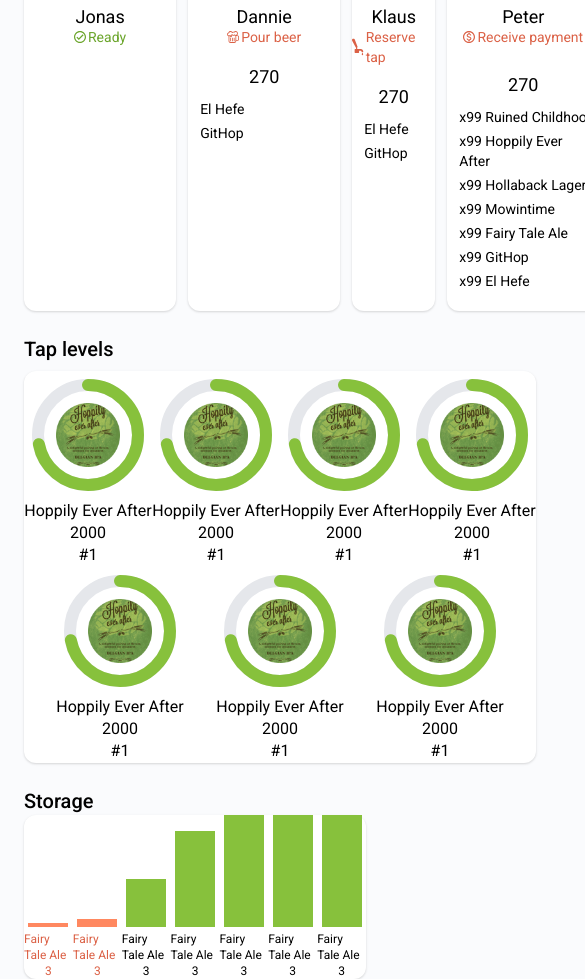
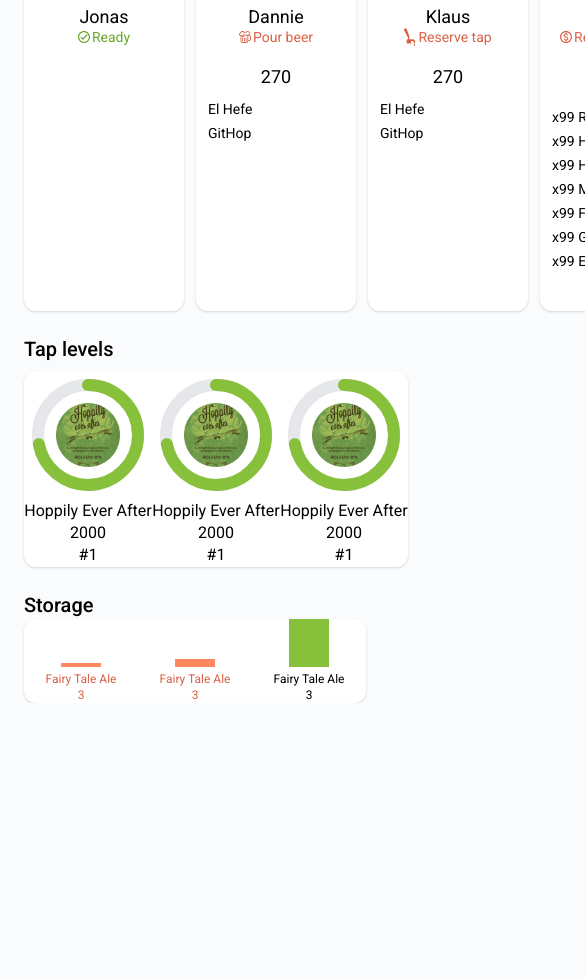
Before and after one commit to dasha-ria/foobar-dashboard-v2, a website built with Vite: page index.html in a window 390 px wide. Shown: the part 417-1396 px from the top of the page, 585 px wide, since content can reach past the window. After the commit the page ends 1120 px from the top, so only its background shows below. Built offline with nearby package versions, Linux system fonts and the light colour scheme.

Commit message:
adding hidden classes

```diff
--- a/index.html
+++ b/index.html
@@ -199,7 +199,7 @@
                 <p class="">#1</p>
               </div>
             </div>
-            <div class="">
+            <div class="hidden lg:block">
               <div class="">
                 <div
                   class="
@@ -299,7 +299,7 @@
             </div>
           </div>
           <div class="flex justify-evenly">
-            <div class="">
+            <div class="hidden lg:block">
               <div class="">
                 <div
                   class="
@@ -348,7 +348,7 @@
                 <p class="">#1</p>
               </div>
             </div>
-            <div class="">
+            <div class="hidden lg:block">
               <div class="">
                 <div
                   class="
@@ -397,7 +397,7 @@
                 <p class="">#1</p>
               </div>
             </div>
-            <div class="">
+            <div class="hidden lg:block">
               <div class="">
                 <div
                   class="
@@ -501,7 +501,7 @@
           <div
             class="
               bg-white
-              w-flex-1
+              w-40
               h-[420px]
               xl:flex-1 xl:h-full
               shadow
@@ -569,22 +569,22 @@
               <p class="mt-1 text-xs">Fairy Tale Ale</p>
               <p class="text-xs">3</p>
             </div>
-            <div class="flex flex-col items-center">
+            <div class="hidden xl:flex flex-col items-center">
               <div class="bg-brand-green w-10 h-24"></div>
               <p class="mt-1 text-xs">Fairy Tale Ale</p>
               <p class="text-xs">3</p>
             </div>
-            <div class="flex flex-col items-center">
+            <div class="hidden xl:flex flex-col items-center">
               <div class="bg-brand-green w-10 h-28"></div>
               <p class="mt-1 text-xs">Fairy Tale Ale</p>
               <p class="text-xs">3</p>
             </div>
-            <div class="flex flex-col items-center">
+            <div class="hidden xl:flex flex-col items-center">
               <div class="bg-brand-green w-10 h-28"></div>
               <p class="mt-1 text-xs">Fairy Tale Ale</p>
               <p class="text-xs">3</p>
             </div>
-            <div class="flex flex-col items-center">
+            <div class="hidden xl:flex flex-col items-center">
               <div class="bg-brand-green w-10 h-28"></div>
               <p class="mt-1 text-xs">Fairy Tale Ale</p>
               <p class="text-xs">3</p>
```
